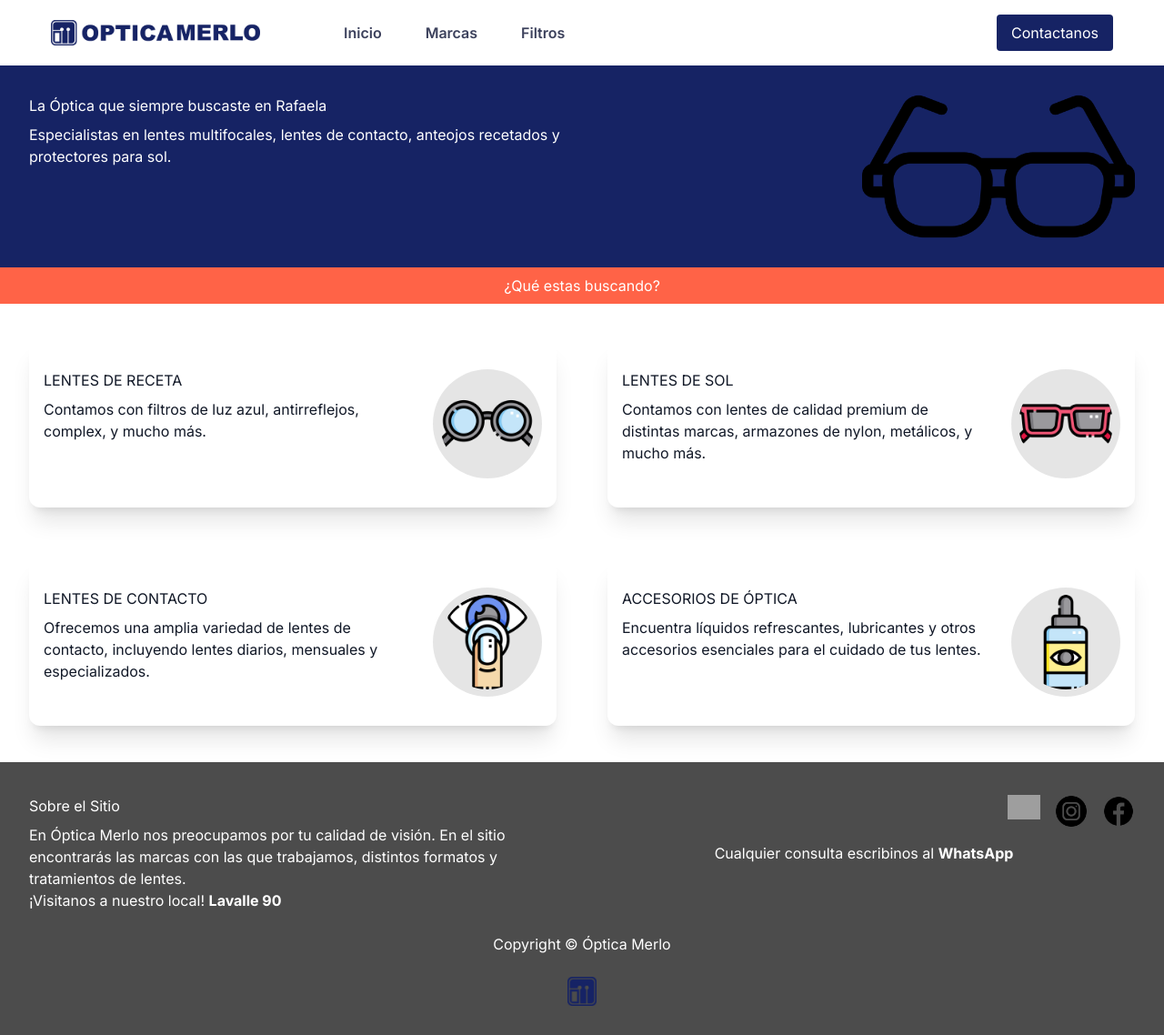
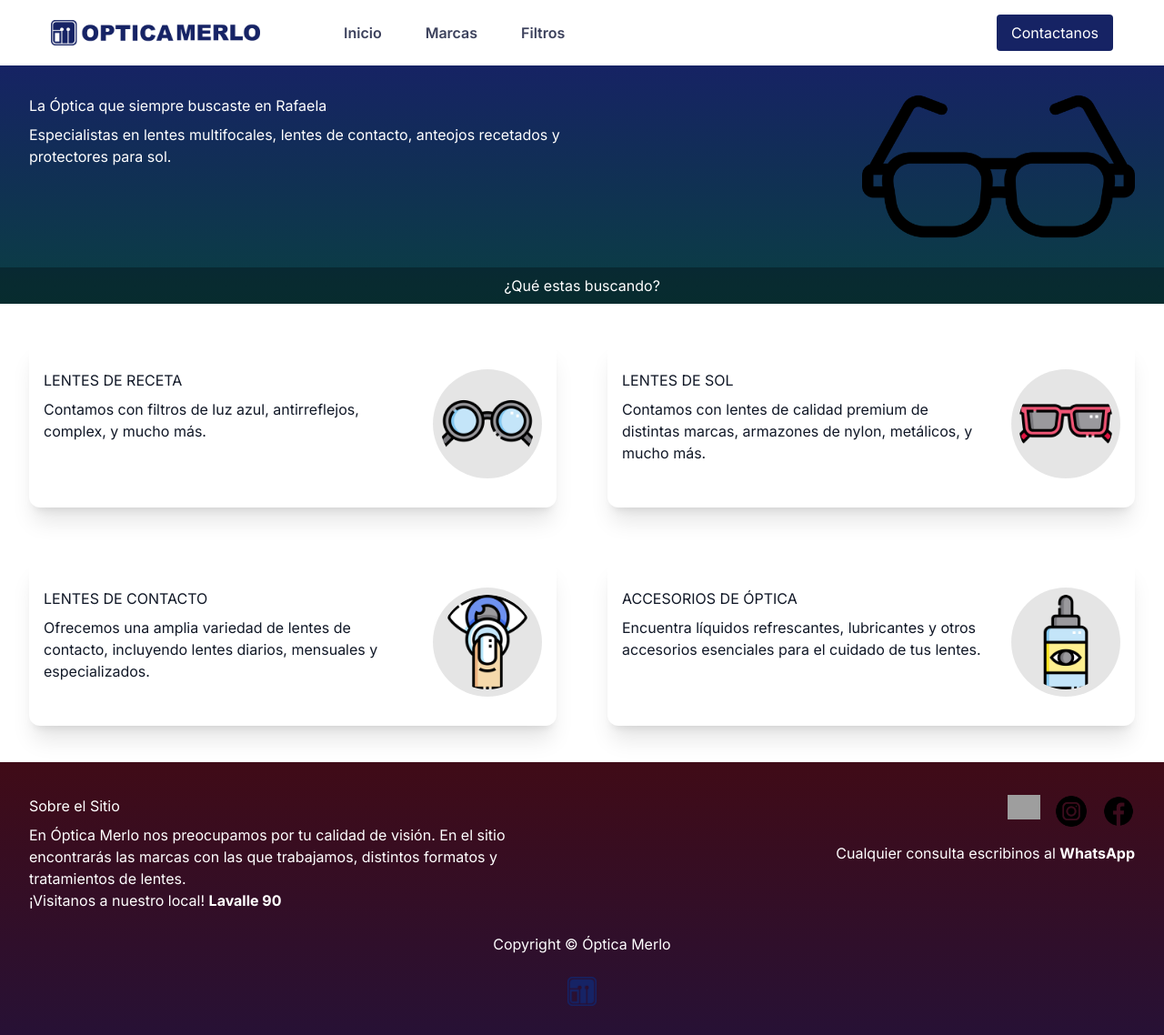
Before and after one commit to SantiagoMerlo1337/optica-merlo-landing-page, a Next.js app: page / in a window 1280 px wide. Shown: the whole page at 91% size. Built offline with nearby package versions, Linux system fonts and the light colour scheme; grey boxes are pictures that could not be loaded.

Commit message:
update Footer.tsx and Header.tsx

```diff
--- a/components/shared/Footer.tsx
+++ b/components/shared/Footer.tsx
@@ -4,7 +4,7 @@ import Link from "next/link"
 
 const Footer = () => {
   return (
-    <footer className='text-white bg-black/70 pb-8 pt-4'>
+    <footer className='text-white background-custom-gradient pb-8 pt-4'>
         <div className="container">
             <div className="grid grid-cols-1 md:grid-cols-2 gap-6 pt-5">
                 <div className="text-center md:text-start">
@@ -20,7 +20,6 @@ const Footer = () => {
 
                 <div className="text-end">
                     <ul className="flex gap-4 justify-center md:justify-end mb-4">
-
                       {
                         socialMedia.map((item)=>(
                           <li key={item.label}>
@@ -31,7 +30,7 @@ const Footer = () => {
                         ))
                       }
                     </ul>
-                    <h5 className="text-center hidden md:block">Cualquier consulta escribinos al <strong>WhatsApp</strong></h5>
+                    <h5 className="text-center md:text-end hidden md:block">Cualquier consulta escribinos al <strong>WhatsApp</strong></h5>
                 </div>
             </div>
             <p className="text-center mt-6">Copyright © Óptica Merlo</p>
--- a/components/shared/Header.tsx
+++ b/components/shared/Header.tsx
@@ -8,10 +8,10 @@ interface Props {
 }
 
 const Header = ({ title, desc, imgUrl, tag }: Props) => {
-    if (desc) {
+    if (desc && imgUrl) {
         return (
             <>
-                <div className="bg-primary-500 text-white">
+                <div className="background-custom2-gradient text-white">
                     <div className="container grid grid-cols-1 lg:grid-cols-2 py-8 text-center md:text-start">
                         <div className="">
                             <h2 className="h1-bold">{title}</h2>
@@ -27,14 +27,25 @@ const Header = ({ title, desc, imgUrl, tag }: Props) => {
                             />
                         </div>
                     </div>
+                <div className="text-white bg-black/30">
+                    <p className="h5-regular py-2 text-center">{tag}</p>
                 </div>
-                <div className="text-white bg-secondary-500">
-                    <p className="h5-regular py-2 text-center">{tag}</p>
                 </div>
             </>
         );
     } else {
-        return <h2>hola</h2>;
+        return (
+            <>
+                <div className="background-custom2-gradient text-white">
+                    <div className="container py-8 text-center md:text-start">
+                        <h2 className="h1-bold">{title}</h2>
+                    </div>
+                <div className="text-white bg-black/30">
+                    <p className="h5-regular py-2 text-center">{tag}</p>
+                </div>
+                </div>
+            </>
+        );
     }
 };
 
```
